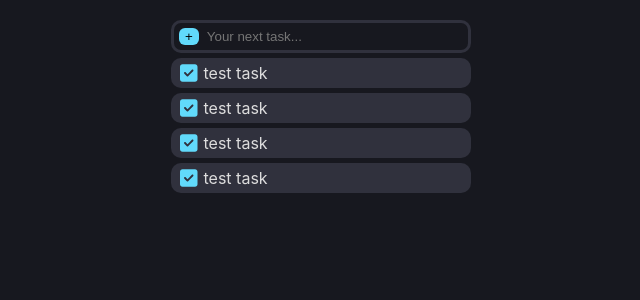
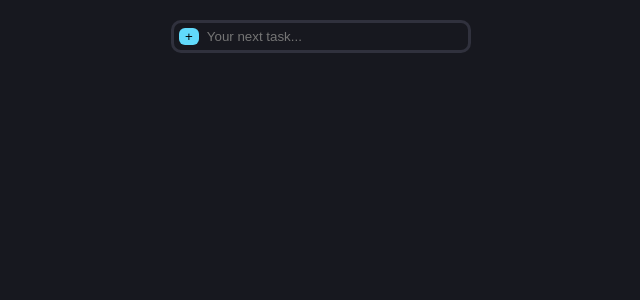
Before and after one commit to dvaug86/Tutorial-Todo-List-CodewDawid, a React (Create React App) app: page / in a window 1280 px wide. Shown: the top 300 px of the page, without its empty margins (319-959 px from the left). Built offline with nearby package versions, Linux system fonts and the light colour scheme.

Commit message:
adding and listing tasks from state

```diff
--- a/src/App.jsx
+++ b/src/App.jsx
@@ -1,15 +1,21 @@
+import { useState } from "react";
 import "./App.css";
 import Task from "./Task";
 import TaskForm from "./TaskForm";
 
 function App() {
+  const [tasks, setTasks] = useState([]);
+  function addTask(name) {
+    setTasks((prev) => {
+      return [...prev, { name: name, done: false }];
+    });
+  }
   return (
     <main>
-      <TaskForm />
-      <Task />
-      <Task />
-      <Task />
-      <Task />
+      <TaskForm onAdd={addTask} />
+      {tasks.map((tasks) => (
+        <Task />
+      ))}
     </main>
   );
 }
--- a/src/TaskForm.jsx
+++ b/src/TaskForm.jsx
@@ -1,10 +1,14 @@
 import React, { useState } from "react";
 
-const TaskForm = () => {
+const TaskForm = ({onAdd}) => {
   const [taskName, setTaskName] = useState("");
-
+const handleSubmint = e =>{
+  e.preventDefault();
+  onAdd(taskName)
+  setTaskName('')
+}
   return (
-    <form>
+    <form onSubmit={handleSubmint}>
       <button>+</button>
       <input
         type="text"
```
